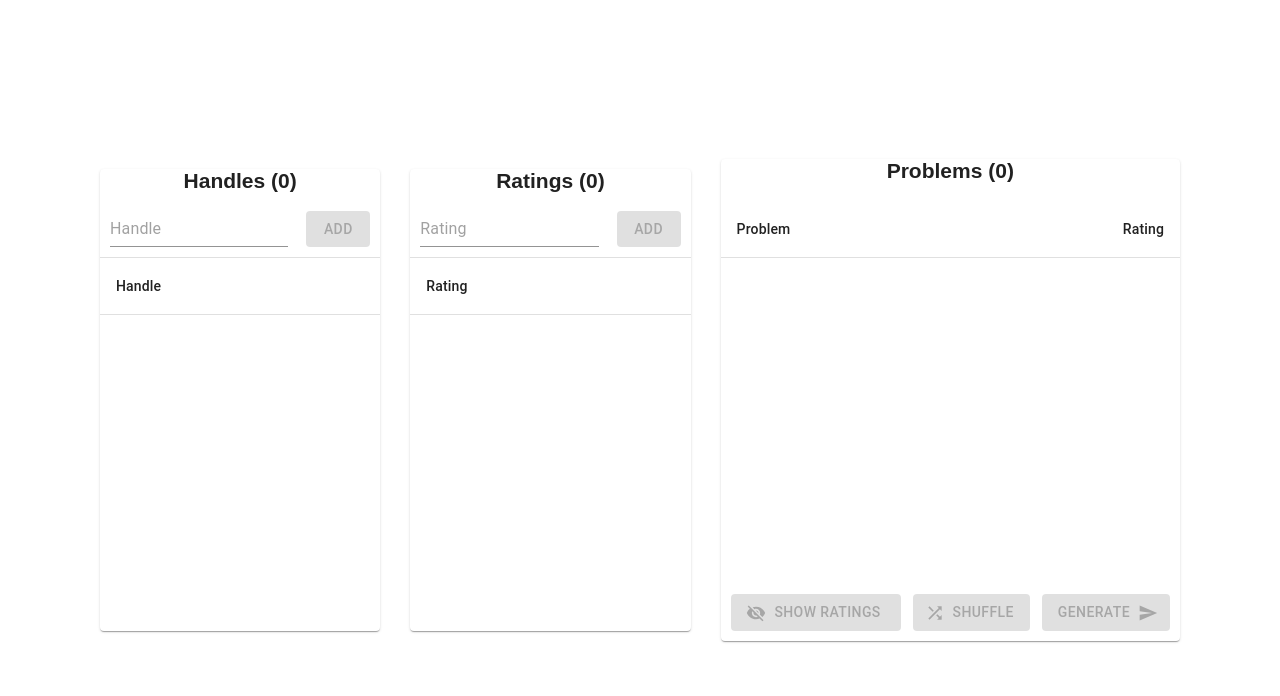
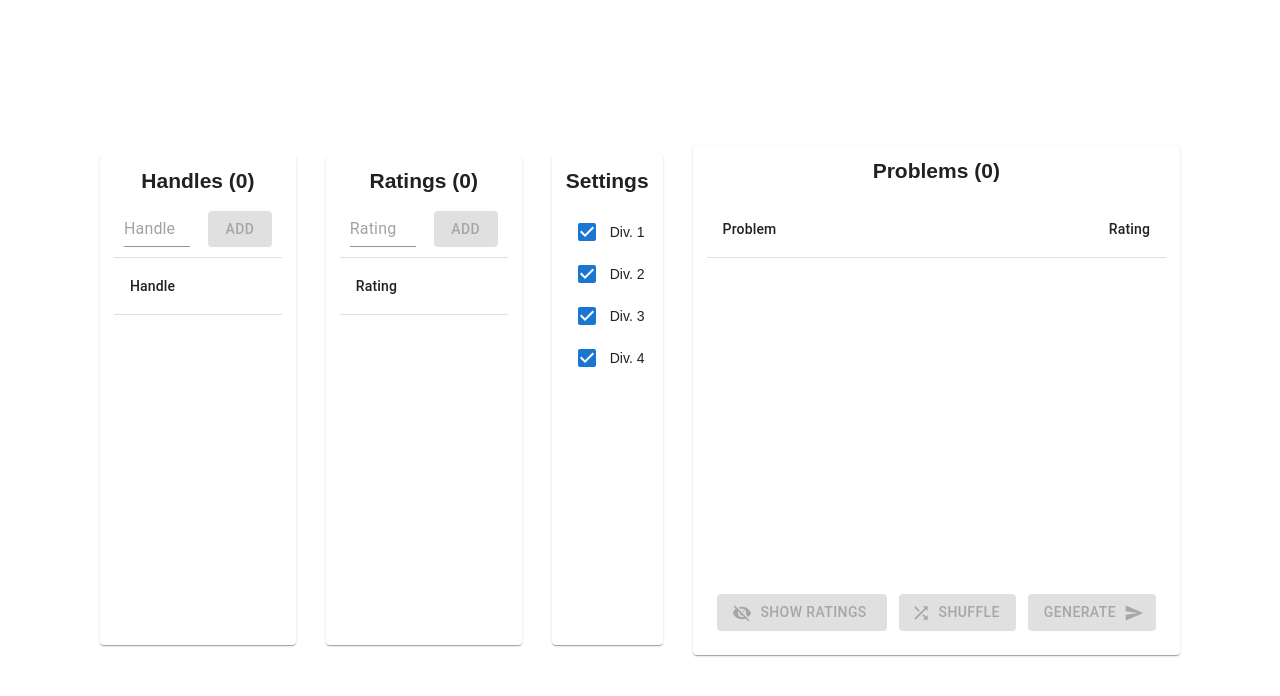
Before and after one commit to tilnoene/mashup-builder, a React (Create React App) app: page / in a window 1280 px wide. Shown: the top 696 px of the page. Built offline with nearby package versions, Linux system fonts and the light colour scheme.

Commit message:
feat: Add option to search by contest division

```diff
--- a/package.json
+++ b/package.json
@@ -4,6 +4,7 @@
   "private": false,
   "scripts": {
     "start": "react-scripts start",
+    "dev": "react-scripts start",
     "build": "react-scripts build",
     "test": "react-scripts test",
     "eject": "react-scripts eject"
--- a/public/index.html
+++ b/public/index.html
@@ -7,7 +7,7 @@
     <meta name="theme-color" content="#000000" />
     <meta
       name="description"
-      content="Web site created using create-react-app"
+      content="Get random problems from codeforces"
     />
     <link rel="apple-touch-icon" href="%PUBLIC_URL%/logo192.png" />
     <!--
@@ -24,7 +24,7 @@
       work correctly both with client-side routing and a non-root public URL.
       Learn how to configure a non-root public URL by running `npm run build`.
     -->
-    <title>React App</title>
+    <title>Codeforces Mashup Builder</title>
   </head>
   <body>
     <noscript>You need to enable JavaScript to run this app.</noscript>
--- /dev/null
+++ b/src/components/Checkbox/index.tsx
@@ -0,0 +1,14 @@
+import { Checkbox as CheckboxMUI } from '@mui/material';
+
+import { Container } from './styles';
+
+const Checkbox = ({ checked, onChange, label }: any) => {
+    return (
+        <Container>
+            <CheckboxMUI checked={checked} onChange={onChange} inputProps={{ 'aria-label': 'controlled' }} />
+            <p>{label}</p>
+        </Container>
+    );
+}
+
+export default Checkbox;
--- /dev/null
+++ b/src/components/Checkbox/styles.ts
@@ -0,0 +1,12 @@
+import styled from 'styled-components';
+
+export const Container = styled.div`
+    display: flex;
+    align-items: center;
+    gap: 2px;
+
+    p {
+        margin: 0;
+        padding: 0;
+    }
+`;
--- a/src/pages/Home/index.tsx
+++ b/src/pages/Home/index.tsx
@@ -1,10 +1,11 @@
 import { useEffect, useState } from 'react';
 
-import { Button, Divider, Input } from '@mui/material';
+import { Button, Divider, Input, FormGroup, FormControlLabel } from '@mui/material';
 import LoadingButton from '@mui/lab/LoadingButton';
 
 import Table from '../../components/Table';
 import TableProblems from '../../components/TableProblems';
+import Checkbox from '../../components/Checkbox';
 
 import {
   Container,
@@ -24,6 +25,10 @@ import { generateProblems, isNumeric, shuffleArray } from '../../utils';
 type LocalStorageData = {
   handles: string[];
   ratings: string[];
+  div1: boolean;
+  div2: boolean;
+  div3: boolean;
+  div4: boolean;
   darkMode: boolean;
 };
 
@@ -58,6 +63,10 @@ const Home = () => {
   const [rating, setRating] = useState<string>('');
   const [showRatings, setShowRatings] = useState<boolean>(false);
   const [loadingProblems, setLoadingProblems] = useState<boolean>(false);
+  const [checkboxDiv1, setCheckboxDiv1] = useState<boolean>(true);
+  const [checkboxDiv2, setCheckboxDiv2] = useState<boolean>(true);
+  const [checkboxDiv3, setCheckboxDiv3] = useState<boolean>(true);
+  const [checkboxDiv4, setCheckboxDiv4] = useState<boolean>(true);
 
   // handles
   const handleChangeHandle = (e: React.ChangeEvent<HTMLInputElement>) => {
@@ -69,7 +78,7 @@ const Home = () => {
       (currentHandle, currentIndex) => currentIndex !== index,
     );
 
-    setLocalStorageData(newHandles, ratings, false);
+    setLocalStorageData(newHandles, ratings, checkboxDiv1, checkboxDiv2, checkboxDiv3, checkboxDiv4, false);
     setHandles(newHandles);
   };
 
@@ -82,7 +91,7 @@ const Home = () => {
     } else {
       const newHandles = [handle, ...handles];
 
-      setLocalStorageData(newHandles, ratings, false);
+      setLocalStorageData(newHandles, ratings, checkboxDiv1, checkboxDiv2, checkboxDiv3, checkboxDiv4, false);
       setHandles(newHandles);
     }
 
@@ -99,7 +108,7 @@ const Home = () => {
       (currentRating, currentIndex) => currentIndex !== index,
     );
 
-    setLocalStorageData(handles, newRatings, false);
+    setLocalStorageData(handles, newRatings, checkboxDiv1, checkboxDiv2, checkboxDiv3, checkboxDiv4, false);
     setRatings(newRatings);
   };
 
@@ -108,17 +117,37 @@ const Home = () => {
 
     const newRatings = [rating, ...ratings];
 
-    setLocalStorageData(handles, newRatings, false);
+    setLocalStorageData(handles, newRatings, checkboxDiv1, checkboxDiv2, checkboxDiv3, checkboxDiv4, false);
     setRatings(newRatings);
 
     setRating('');
+  };
+
+  const handleChangeCheckboxDiv1 = (event: React.ChangeEvent<HTMLInputElement>) => {
+    setCheckboxDiv1(event.target.checked);
+    setLocalStorageData(handles, ratings, event.target.checked, checkboxDiv2, checkboxDiv3, checkboxDiv4, false);
+  };
+
+  const handleChangeCheckboxDiv2 = (event: React.ChangeEvent<HTMLInputElement>) => {
+    setCheckboxDiv2(event.target.checked);
+    setLocalStorageData(handles, ratings, checkboxDiv1, event.target.checked, checkboxDiv3, checkboxDiv4, false);
+  };
+
+  const handleChangeCheckboxDiv3 = (event: React.ChangeEvent<HTMLInputElement>) => {
+    setCheckboxDiv3(event.target.checked);
+    setLocalStorageData(handles, ratings, checkboxDiv1, checkboxDiv2, event.target.checked, checkboxDiv4, false);
+  };
+
+  const handleChangeCheckboxDiv4 = (event: React.ChangeEvent<HTMLInputElement>) => {
+    setCheckboxDiv4(event.target.checked);
+    setLocalStorageData(handles, ratings, checkboxDiv1, checkboxDiv2, checkboxDiv3, event.target.checked, false);
   };
 
   const handleGenerateProblems = () => {
     setShowRatings(false);
     setLoadingProblems(true);
 
-    generateProblems(handles, ratings)
+    generateProblems(handles, ratings, checkboxDiv1, checkboxDiv2, checkboxDiv3, checkboxDiv4)
       .then((generatedProblems) => {
         setProblems(generatedProblems);
         setLoadingProblems(false);
@@ -148,12 +177,20 @@ const Home = () => {
 
       setHandles(localStorageConfig.handles);
       setRatings(localStorageConfig.ratings);
+      setCheckboxDiv1(localStorageConfig.div1);
+      setCheckboxDiv2(localStorageConfig.div2);
+      setCheckboxDiv3(localStorageConfig.div3);
+      setCheckboxDiv4(localStorageConfig.div4);
     }
   };
 
   const setLocalStorageData = (
     handles: string[],
     ratings: string[],
+    div1: boolean,
+    div2: boolean,
+    div3: boolean,
+    div4: boolean,
     darkMode: boolean,
   ) => {
     localStorage.setItem(
@@ -161,6 +198,10 @@ const Home = () => {
       JSON.stringify({
         handles,
         ratings,
+        div1,
+        div2,
+        div3,
+        div4,
         darkMode,
       }),
     );
@@ -234,6 +275,17 @@ const Home = () => {
             />
           </div>
         </Content>
+
+        <Content>
+          <Title>Settings</Title>
+
+          <div>
+            <Checkbox checked={checkboxDiv1} onChange={handleChangeCheckboxDiv1} label="Div. 1" />
+            <Checkbox checked={checkboxDiv2} onChange={handleChangeCheckboxDiv2} label="Div. 2" />
+            <Checkbox checked={checkboxDiv3} onChange={handleChangeCheckboxDiv3} label="Div. 3" />
+            <Checkbox checked={checkboxDiv4} onChange={handleChangeCheckboxDiv4} label="Div. 4" />
+          </div>
+        </Content>
       </ContainerInputs>
 
       <Content>
--- a/src/pages/Home/styles.ts
+++ b/src/pages/Home/styles.ts
@@ -22,6 +22,7 @@ export const Content = styled(Paper)`
   display: flex;
   flex-direction: column;
   gap: 10px;
+  padding: 14px;
 `;
 
 export const Title = styled.h2`
--- a/src/utils.ts
+++ b/src/utils.ts
@@ -4,8 +4,8 @@ export const isNumeric = (number: string): boolean => {
   return /^-?\d+$/.test(number);
 };
 
+// https://en.wikipedia.org/wiki/Fisher%E2%80%93Yates_shuffle#The_modern_algorithm
 export const shuffleArray = (array: any[]): any[] => {
-  // https://en.wikipedia.org/wiki/Fisher%E2%80%93Yates_shuffle#The_modern_algorithm
   for (var i = array.length - 1; i > 0; i--) {
     var j = Math.floor(Math.random() * (i + 1));
     var temp = array[i];
@@ -54,11 +54,46 @@ const getAcceptedProblemsByHandle = async (handle: string) => {
   }
 };
 
+const getAllContests = async () => {
+  try {
+    const response = await api.get('/contest.list?gym=false');
+
+    if (response.data.status === 'FAILED') {
+      throw new Error('An error has occurred');
+    } else {
+      return response.data.result;
+    }
+  } catch {
+    throw new Error('Codeforces API is currently unavailable');
+  }
+}
+
 export const generateProblems = async (
   handles: string[],
   ratings: string[],
+  div1: boolean,
+  div2: boolean,
+  div3: boolean,
+  div4: boolean,
 ) => {
   let allProblems = await getAllProblems();
+  let allContests = await getAllContests();
+
+  let contestInfo: { [id: number]: boolean } = {};
+
+  allContests.forEach((contest: any) => {
+    if (
+        (div4 && contest.name.includes("Div. 4")) ||
+        (div3 && contest.name.includes("Div. 3")) ||
+        (div2 && !div1 && contest.name.includes("Div. 2") && !contest.name.includes("Div. 1")) ||
+        (!div2 && div1 && !contest.name.includes("Div. 2") && contest.name.includes("Div. 1")) ||
+        (div2 && div1 && (contest.name.includes("Div. 2") || contest.name.includes("Div. 1")))
+    ) {
+      contestInfo[contest.id] = true;
+    }
+  });
+
+  allProblems = allProblems.filter((problem: any) => contestInfo[problem.contestId] === true);
 
   await Promise.all(
     handles.map(async (handle) => {
```
